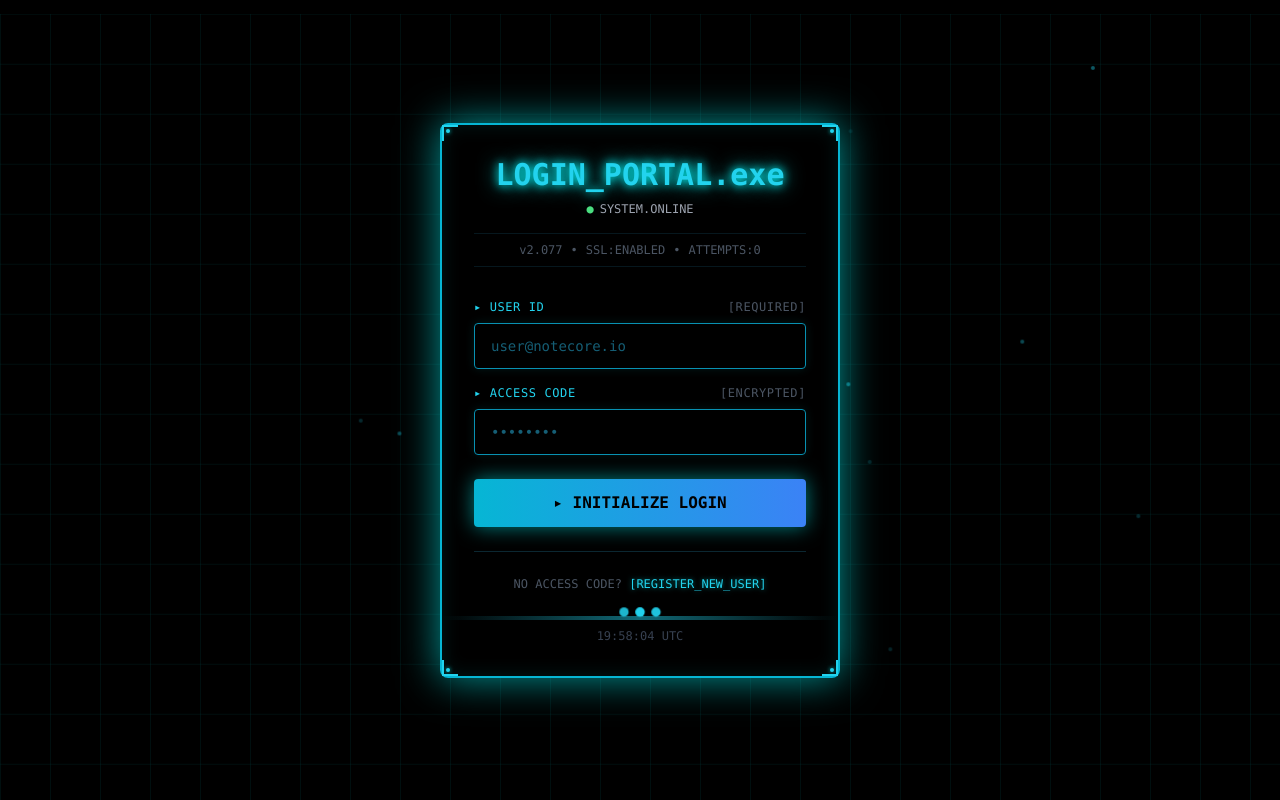
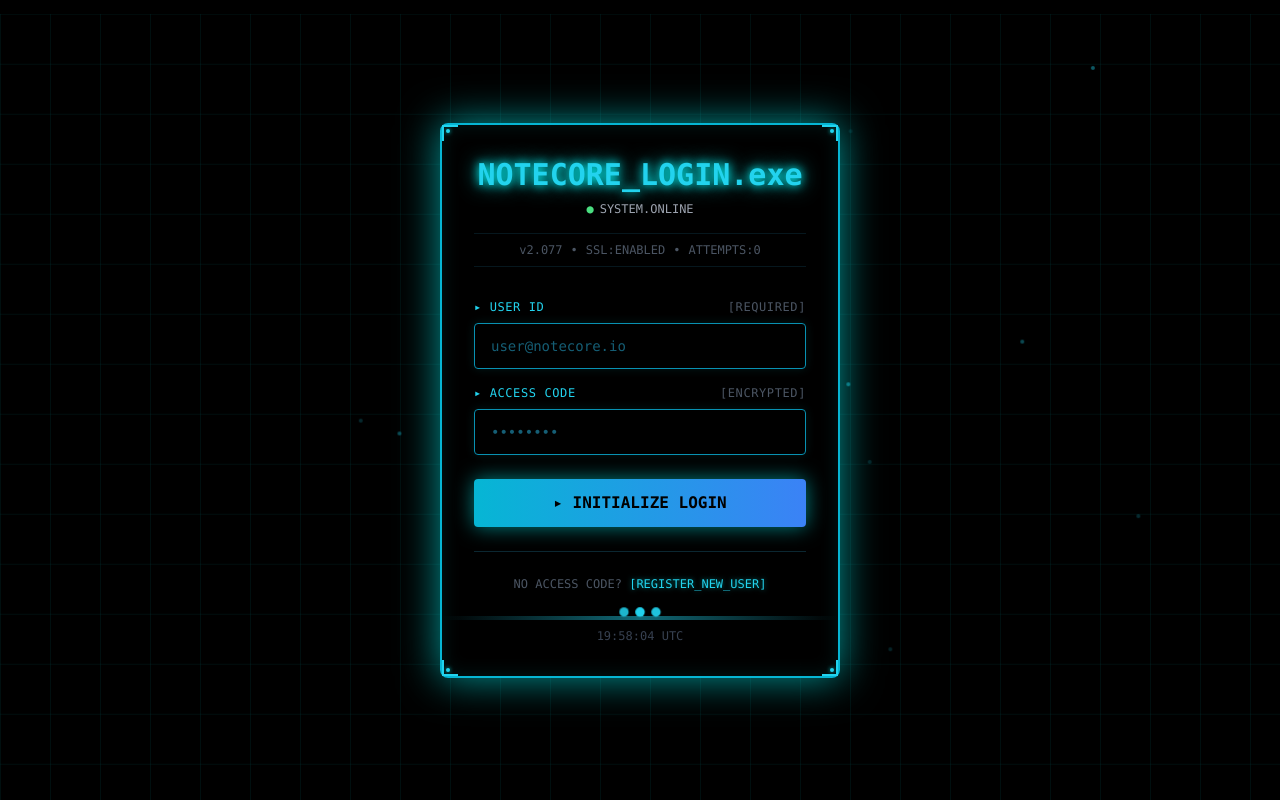
Before and after one commit to JustinLuft/Notecore, a React (Vite) app in the folder notecore/frontend/: page / in a window 1280 px wide. Built offline with nearby package versions, Linux system fonts and the light colour scheme.

Commit message:
Update Login.jsx

```diff
--- a/notecore/frontend/src/pages/Login.jsx
+++ b/notecore/frontend/src/pages/Login.jsx
@@ -185,7 +185,7 @@ export default function Login() {
                 ? '0 0 10px rgba(255, 0, 0, 1), 0 0 20px rgba(255, 0, 0, 0.8)'
                 : '0 0 10px rgba(0, 255, 255, 1), 0 0 20px rgba(0, 255, 255, 0.8)'
             }}>
-              {showError ? 'ACCESS_DENIED.exe' : 'LOGIN_PORTAL.exe'}
+              {showError ? 'ACCESS_DENIED.exe' : 'NOTECORE_LOGIN.exe'}
             </h1>
 
             {/* System status indicators */}
```
